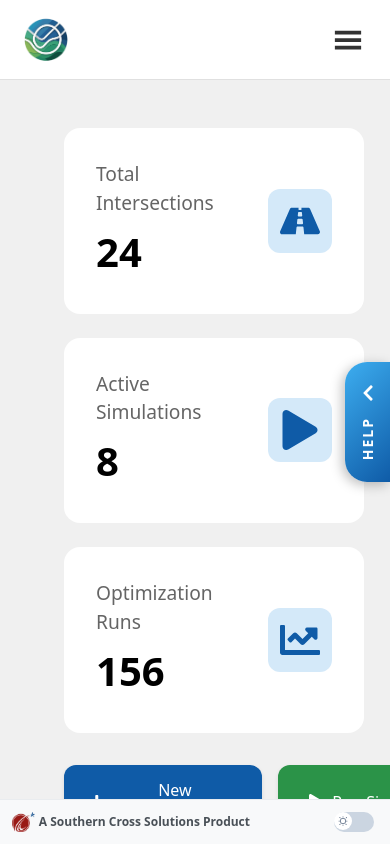
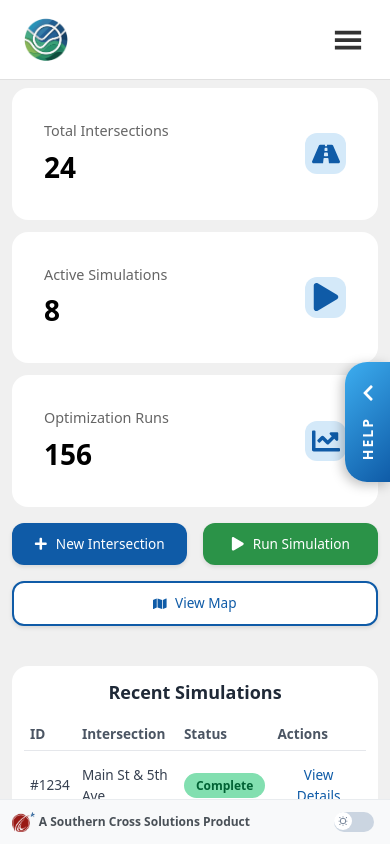
Before and after one commit to COS301-SE-2025/Swift-Signals, a React (Vite) app in the folder frontend/: page /dashboard in a window 390 px wide. Built offline with nearby package versions, Linux system fonts and the light colour scheme.

Commit message:
Responsive Design Updates

```diff
--- a/frontend/src/styles/Dashboard.css
+++ b/frontend/src/styles/Dashboard.css
@@ -1,13 +1,35 @@
 body {
+  overflow-x: hidden;
+  overflow-y: auto;
+}
+
+body:has(.dashboard-screen) {
+  display: block !important;
+  place-items: unset !important;
+  align-items: unset !important;
+  justify-content: unset !important;
+}
+
+#root:has(.dashboard-screen) {
+  padding-top: 0 !important;
+  height: 100vh;
+  overflow: hidden;
+}
+
+.dashboard-screen {
+  width: 100%;
+  height: 100vh;
+  overflow-y: auto;
   overflow-x: hidden;
 }
 
 .dashboard-screen .main-content {
   width: 100%;
-  min-height: 100vh;
+  min-height: calc(100vh - 140px);
   background-color: #f0f0f0;
   padding: 4rem;
-  padding-top: 6rem;
+  padding-top: 8rem;
+  padding-bottom: 140px;
 }
 
 .dark .main-content {
@@ -336,3 +358,233 @@ canvas {
   width: 100% !important;
   height: 100% !important;
 }
+
+/* Mobile Responsive Styles */
+@media (max-width: 767px) {
+  .dashboard-screen .main-content {
+    padding: 1rem;
+    padding-top: 6rem;
+    padding-bottom: 100px;
+    min-height: calc(100vh - 100px);
+  }
+
+  .card-grid {
+    grid-template-columns: 1fr;
+    gap: 1rem;
+    margin-bottom: 1.5rem;
+  }
+
+  .card {
+    padding: 1rem;
+    gap: 0.75rem;
+  }
+
+  .card-icon-1,
+  .card-icon-2,
+  .card-icon-3 {
+    font-size: 2rem;
+    padding: 0.5rem;
+  }
+
+  .card-h3 {
+    font-size: 1rem;
+  }
+
+  .card-p {
+    font-size: 2rem;
+  }
+
+  .dashboard-main-grid {
+    gap: 1rem;
+  }
+
+  .main-column,
+  .side-column {
+    gap: 1rem;
+  }
+
+  .side-column {
+    flex-direction: column;
+  }
+
+  .graph-card,
+  .inter-card {
+    padding: 1rem;
+  }
+
+  .traffic-chart-container {
+    min-height: 200px;
+  }
+
+  .quick-action-button {
+    padding: 0.75rem 1rem;
+    font-size: 0.9em;
+  }
+
+  .recent-simulations-tab {
+    padding: 1rem;
+  }
+
+  .recent-simulations-tab h2 {
+    font-size: 1.25rem;
+    margin-bottom: 1rem;
+  }
+
+  .recent-simulations-tab table {
+    font-size: 0.9rem;
+  }
+
+  .recent-simulations-tab th,
+  .recent-simulations-tab td {
+    padding: 0.5rem;
+  }
+
+  .intersection-details {
+    font-size: 0.85rem;
+  }
+
+  .inter-card-footer {
+    font-size: 0.9rem;
+    margin-top: 1rem;
+    padding-top: 0.75rem;
+  }
+}
+
+/* Tablet Responsive Styles */
+@media (min-width: 768px) and (max-width: 1023px) {
+  .dashboard-screen .main-content {
+    padding: 2rem;
+    padding-top: 7rem;
+    padding-bottom: 120px;
+    min-height: calc(100vh - 120px);
+  }
+
+  .card-grid {
+    grid-template-columns: repeat(2, 1fr);
+    gap: 1.25rem;
+  }
+
+  .card {
+    padding: 1rem;
+  }
+
+  .dashboard-main-grid {
+    gap: 1.25rem;
+  }
+
+  .main-column,
+  .side-column {
+    gap: 1.25rem;
+  }
+
+  .side-column {
+    flex-direction: column;
+  }
+
+  .graph-card,
+  .inter-card {
+    padding: 1.25rem;
+  }
+
+  .traffic-chart-container {
+    min-height: 220px;
+  }
+
+  .quick-action-button {
+    padding: 0.75rem 1.25rem;
+  }
+
+  .recent-simulations-tab {
+    padding: 1.25rem;
+  }
+
+  .recent-simulations-tab h2 {
+    font-size: 1.375rem;
+  }
+
+  .recent-simulations-tab table {
+    font-size: 0.95rem;
+  }
+
+  .recent-simulations-tab th,
+  .recent-simulations-tab td {
+    padding: 0.625rem;
+  }
+}
+
+/* Small Mobile (Portrait) */
+@media (max-width: 480px) {
+  .dashboard-screen .main-content {
+    padding: 0.75rem;
+    padding-top: 5.5rem;
+    padding-bottom: 80px;
+    min-height: calc(100vh - 80px);
+  }
+
+  .card-grid {
+    gap: 0.75rem;
+    margin-bottom: 1rem;
+  }
+
+  .card {
+    padding: 0.75rem;
+    gap: 0.5rem;
+  }
+
+  .card-icon-1,
+  .card-icon-2,
+  .card-icon-3 {
+    font-size: 1.75rem;
+    padding: 0.4rem;
+  }
+
+  .card-h3 {
+    font-size: 0.9rem;
+  }
+
+  .card-p {
+    font-size: 1.75rem;
+  }
+
+  .graph-card,
+  .inter-card {
+    padding: 0.75rem;
+  }
+
+  .traffic-chart-container {
+    min-height: 180px;
+  }
+
+  .quick-action-button {
+    padding: 0.625rem 0.875rem;
+    font-size: 0.85em;
+  }
+
+  .recent-simulations-tab {
+    padding: 0.75rem;
+  }
+
+  .recent-simulations-tab h2 {
+    font-size: 1.125rem;
+    margin-bottom: 0.75rem;
+  }
+
+  .recent-simulations-tab table {
+    font-size: 0.85rem;
+  }
+
+  .recent-simulations-tab th,
+  .recent-simulations-tab td {
+    padding: 0.375rem;
+  }
+
+  .intersection-details {
+    font-size: 0.8rem;
+  }
+
+  .inter-card-footer {
+    font-size: 0.85rem;
+    margin-top: 0.75rem;
+    padding-top: 0.625rem;
+  }
+}
```
